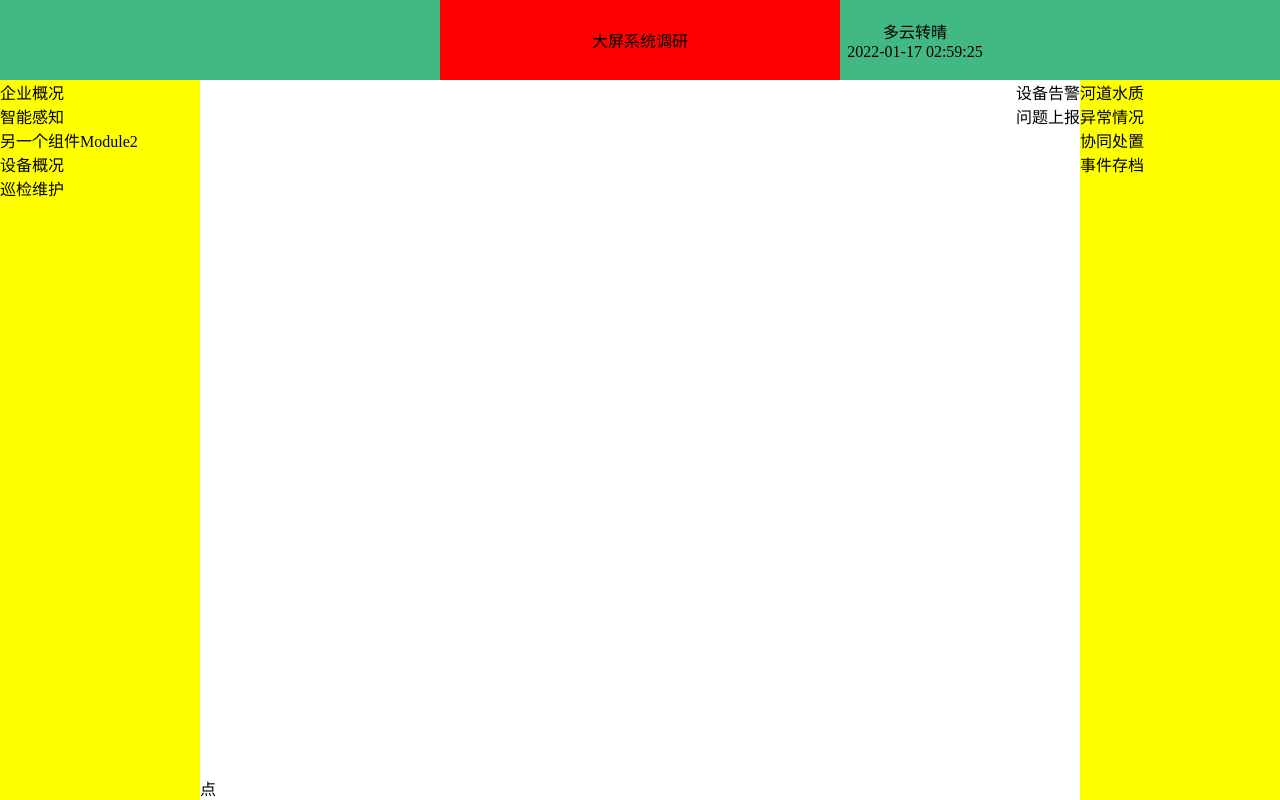
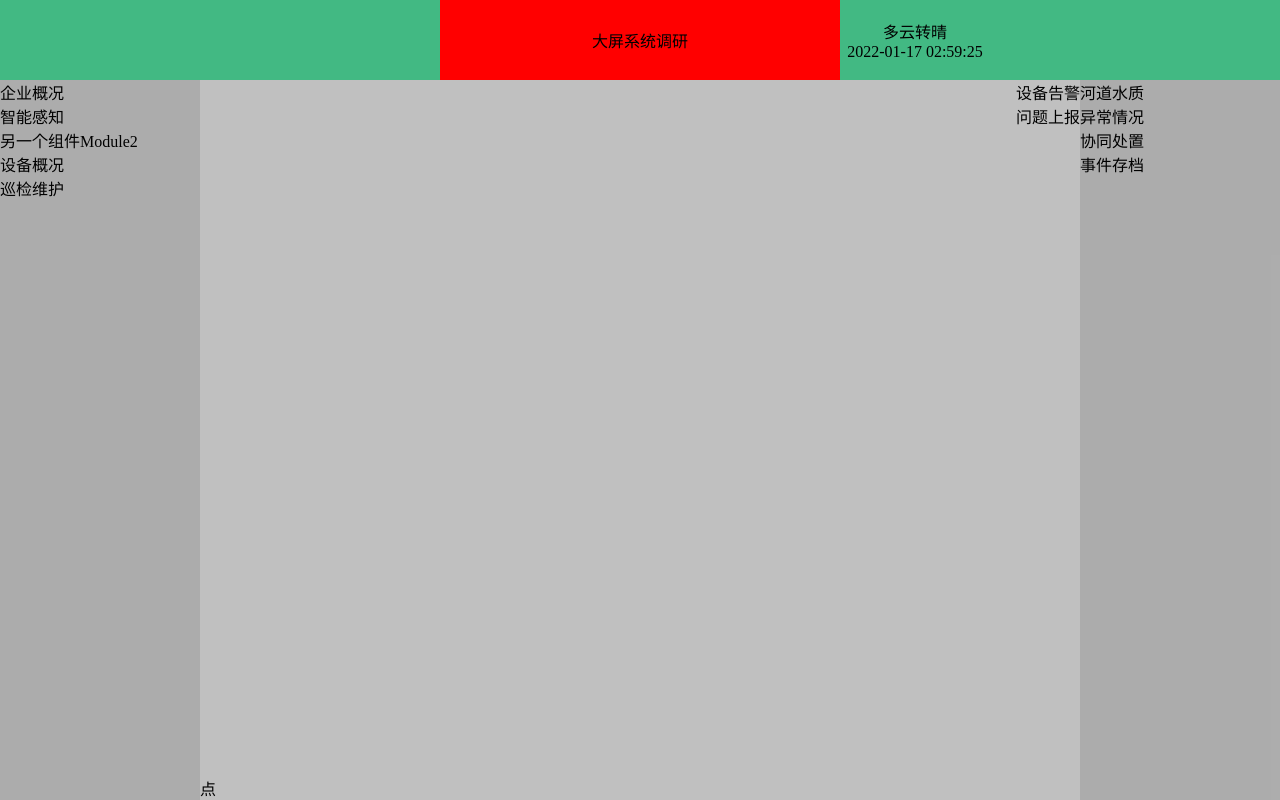
Before and after one commit to bienvenidoY/data, a Vue app: page / in a window 1280 px wide. Built offline with nearby package versions, Linux system fonts and the light colour scheme.

Commit message:
fix: 布局样式

```diff
--- a/src/App.vue
+++ b/src/App.vue
@@ -16,4 +16,7 @@ export default {
 </script>
 
 <style>
+#app {
+  height: 100%;
+}
 </style>
--- a/src/components/MapContainer/index.vue
+++ b/src/components/MapContainer/index.vue
@@ -1,6 +1,6 @@
 <template>
   <div class="map-container">
-      引入天地图
+    引入天地图
   </div>
 </template>
 <script>
@@ -18,4 +18,9 @@ export default {
 }
 </script>
 <style lang="scss" scoped>
+.map-container {
+  background-color: silver;
+  height: 100%;
+  width: 100%;
+}
 </style>
--- a/src/components/PageLayout/index.vue
+++ b/src/components/PageLayout/index.vue
@@ -1,5 +1,8 @@
 <template>
   <div class="page-layout">
+    <div>
+      <slot name="header" />
+    </div>
     <div class="page-layout-left page-layout-container">
       <div class="page-layout-item left-item">
         <slot name="left" />
@@ -51,7 +54,12 @@ export default {
 </script>
 <style lang="scss" scoped>
 .page-layout {
-  position: relative;
+  position: fixed;
+  left: 0;
+  top: 0;
+  z-index: 9;
+  width: 100%;
+  height: 100%;
 
   .page-layout-container {
     height: calc(100vh - var(--header-height));
@@ -60,16 +68,18 @@ export default {
   .page-layout-item {
     width: 200px;
     height: 100%;
-    background-color: #ffff00;
+    background-color: rgba(0,0 ,0, 0.1);
   }
 
   .page-layout-left {
     position: absolute;
     left: 0;
+    top: var(--header-height);
   }
   .page-layout-right {
     position: absolute;
     right: 0;
+    top: var(--header-height);
   }
 
   .left-item {
--- a/src/styles/normalize.scss
+++ b/src/styles/normalize.scss
@@ -79,6 +79,10 @@
   * 1. 设置默认字体类型为 sans-serif.
   * 2. 当用户放大或缩小页面时不改变字体大小。
   */
+html, body {
+  height:100%;
+  width: 100%;
+}
 
  html {
      font-family: sans-serif; /* 1 */
--- a/src/views/home/index.vue
+++ b/src/views/home/index.vue
@@ -1,13 +1,14 @@
 <template>
   <div class="root-container">
-    <HeaderContainer title="大屏系统调研" />
-
     <!-- 布局  -->
     <PageLayout
       @warning="onWarning"
       @error="onError"
       @info="onInfo"
     >
+      <template #header>
+        <HeaderContainer title="大屏系统调研" />
+      </template>
       <template #left>
         <ModuleCard
           v-for="(item, index) in layoutList.left"
@@ -108,6 +109,7 @@ export default {
 </script>
 <style lang="scss" scoped>
 .root-container {
-
+  height: 100%;
+  width: 100%;
 }
 </style>
```
